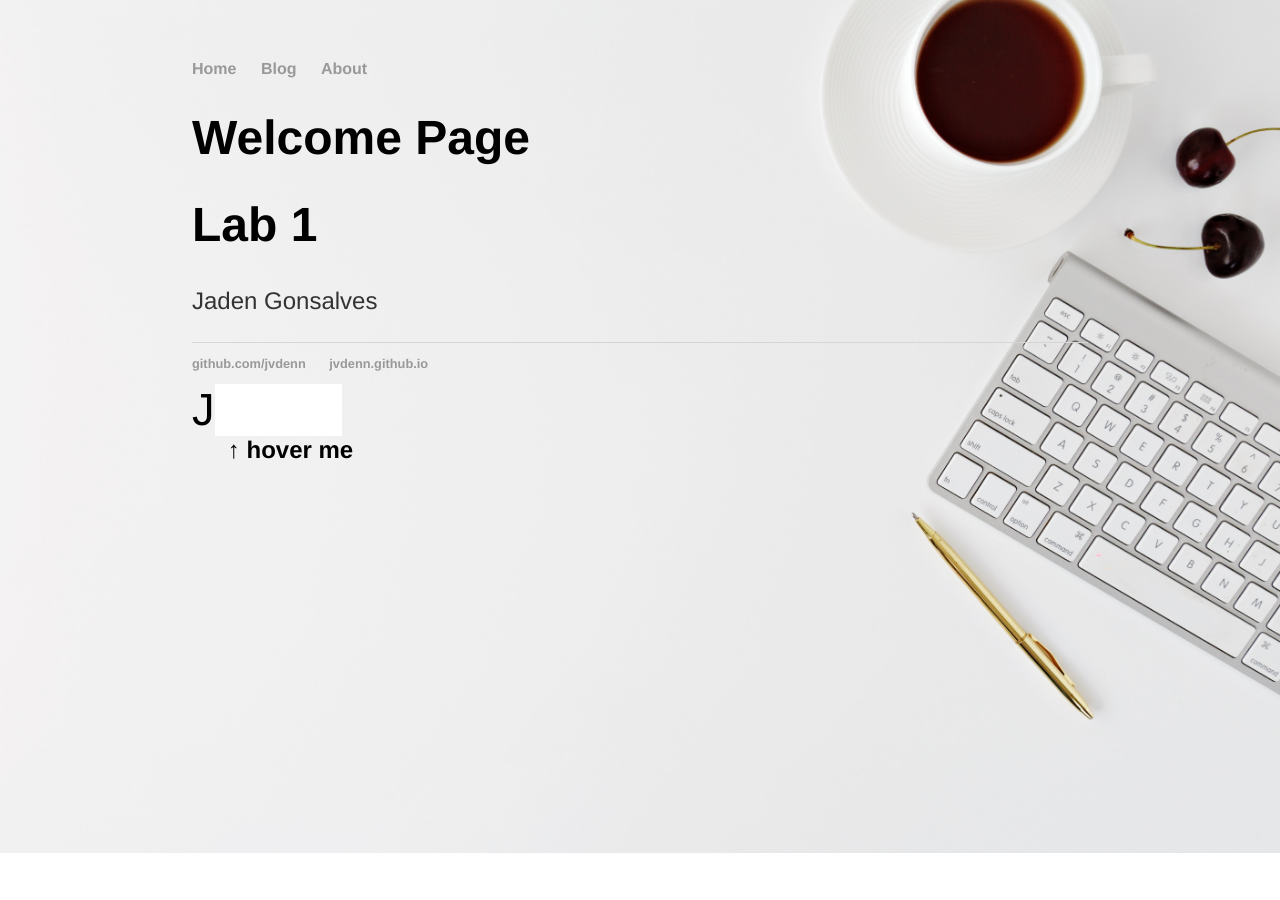
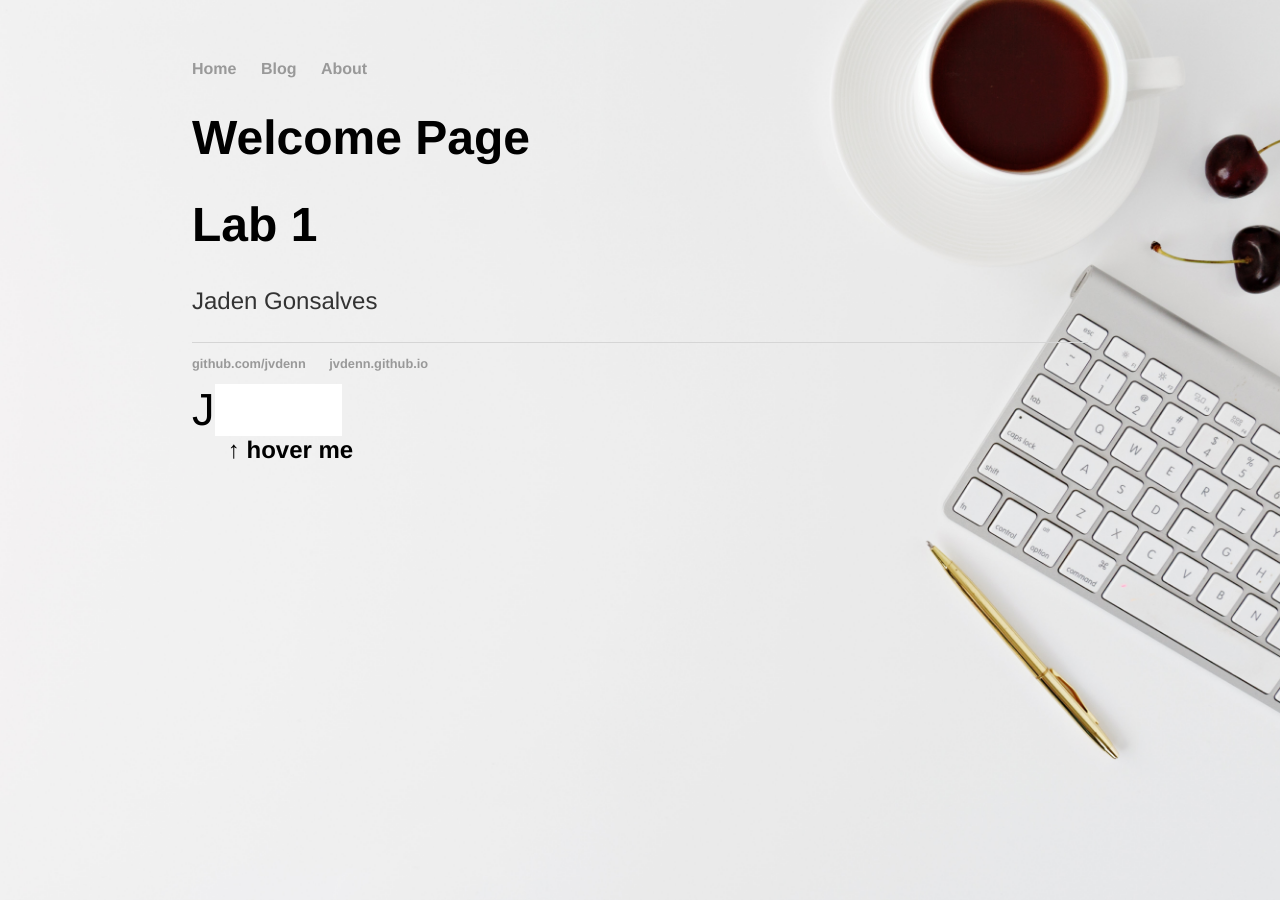
Before and after one commit to jvdenn/jvdenn.github.io, a Jekyll site: the page built from index.html, in a window 1280 px wide. Built offline with Jekyll 4.4.1, drawn with Linux system fonts in a browser that asks for light colours.

Commit message:
changed bg props

```diff
--- a/css/main.css
+++ b/css/main.css
@@ -3,8 +3,10 @@ body {
     width: 70%;
     font-family:'Helvetica', 'Arial', 'Sans-Serif';
     background-image: url(https://jvdenn.github.com/images/leone-venter-VieM9BdZKFo-unsplash.jpg);
-    background-repeat:no-repeat;
-    background-size:cover;
+    background-position: center center;
+    background-repeat: no-repeat;
+    background-attachment: fixed;
+    background-size: cover;
 
 }
 h1 {
```
